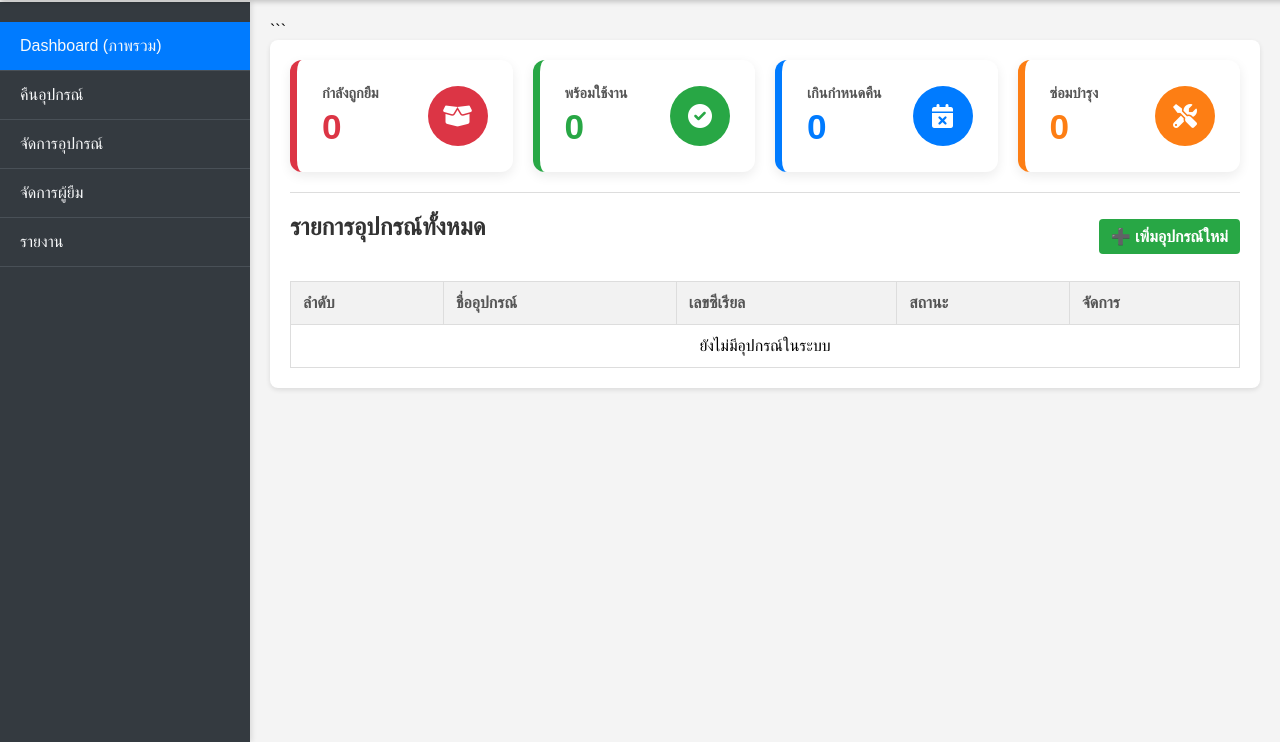
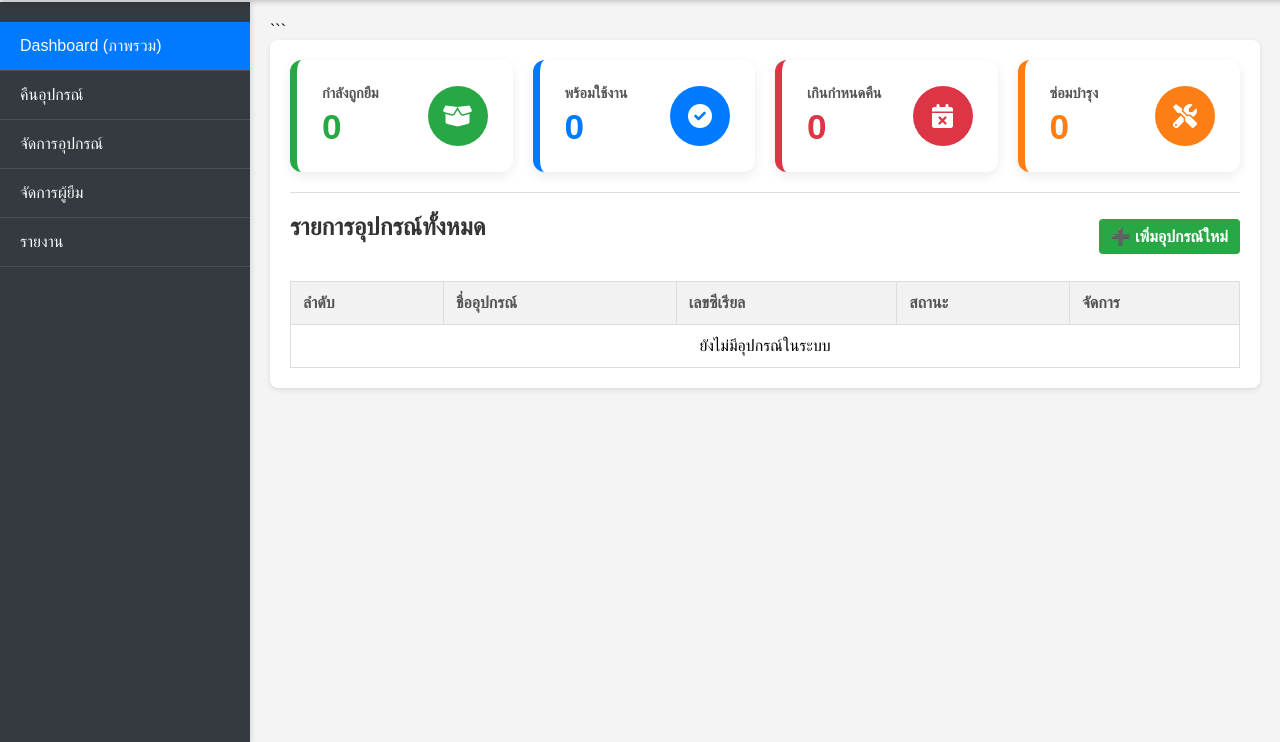
Before and after one commit to Napat-Tirmongkol/med_loan_system, a PHP site: page / in a window 1280 px wide. Shown: the part 58-800 px from the top of the page. Run offline with PHP 8.4, Linux system fonts and the light colour scheme; the visitor is signed in with stand-in values (Sample User, id 1); data that the repository does not hold is empty; some libraries are stand-ins or nearby versions.

Commit message:
Update KPI colors in CSS for better visual distinction and correct stylesheet link in header

```diff
--- a/CSS/style.css
+++ b/CSS/style.css
@@ -229,40 +229,40 @@ tr:hover {
  * =========================================
  */
 
-/* 1. "กำลังถูกยืม" (สีแดง) */
+/* 1. "กำลังถูกยืม" (เปลี่ยนเป็น สีเขียว) */
 .stat-card.kpi-borrowed {
-    border-left-color: #dc3545;
+    border-left-color: #28a745; /* สีเขียว */
 }
 .stat-card.kpi-borrowed .stat-card-info .value {
+    color: #28a745;
+}
+.stat-card.kpi-borrowed .stat-card-icon {
+    background-color: #28a745;
+}
+
+/* 2. "พร้อมใช้งาน" (เปลี่ยนเป็น สีน้ำเงิน) */
+.stat-card.kpi-available {
+    border-left-color: #007bff; /* สีน้ำเงิน */
+}
+.stat-card.kpi-available .stat-card-info .value {
+    color: #007bff;
+}
+.stat-card.kpi-available .stat-card-icon {
+    background-color: #007bff;
+}
+
+/* 3. "เกินกำหนดคืน" (เปลี่ยนเป็น สีแดง) */
+.stat-card.kpi-overdue {
+    border-left-color: #dc3545; /* สีแดง */
+}
+.stat-card.kpi-overdue .stat-card-info .value {
     color: #dc3545;
 }
-.stat-card.kpi-borrowed .stat-card-icon {
+.stat-card.kpi-overdue .stat-card-icon {
     background-color: #dc3545;
 }
 
-/* 2. "พร้อมใช้งาน" (สีเขียว) */
-.stat-card.kpi-available {
-    border-left-color: #28a745;
-}
-.stat-card.kpi-available .stat-card-info .value {
-    color: #28a745;
-}
-.stat-card.kpi-available .stat-card-icon {
-    background-color: #28a745;
-}
-
-/* 3. "เกินกำหนดคืน" (สีน้ำเงิน) */
-.stat-card.kpi-overdue {
-    border-left-color: #007bff;
-}
-.stat-card.kpi-overdue .stat-card-info .value {
-    color: #007bff;
-}
-.stat-card.kpi-overdue .stat-card-icon {
-    background-color: #007bff;
-}
-
-/* 4. "ซ่อมบำรุง" (สีส้ม) */
+/* 4. "ซ่อมบำรุง" (สีส้ม - คงเดิม) */
 .stat-card.kpi-maintenance {
     border-left-color: #fd7e14;
 }
--- a/includes/header.php
+++ b/includes/header.php
@@ -4,7 +4,7 @@
     <meta charset="UTF-8">
     <meta name="viewport" content="width=device-width, initial-scale=1.0">
     <title><?php echo isset($page_title) ? $page_title : 'ระบบยืมคืนอุปกรณ์การแพทย์'; ?></title>
-    <link rel="stylesheet" href="css/style.css">
+    <link rel="stylesheet" href="CSS/style.css">
     <link rel="stylesheet" href="css/style.css"> <link rel="stylesheet" href="https://cdnjs.cloudflare.com/ajax/libs/font-awesome/6.0.0-beta3/css/all.min.css">
     <style> /* ... (โค้ด CSS ของ header.user-info ... เหมือนเดิม) ... */
         .header .user-info {
```
